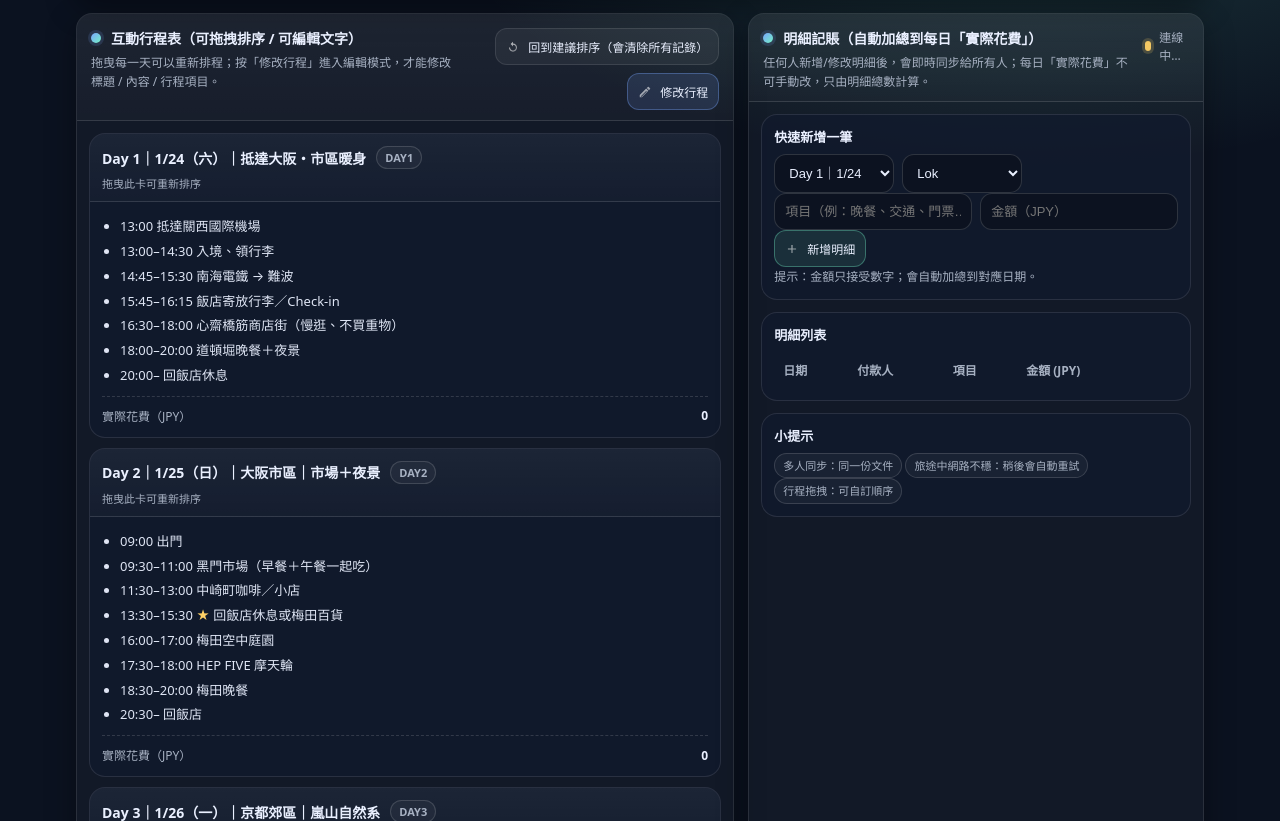
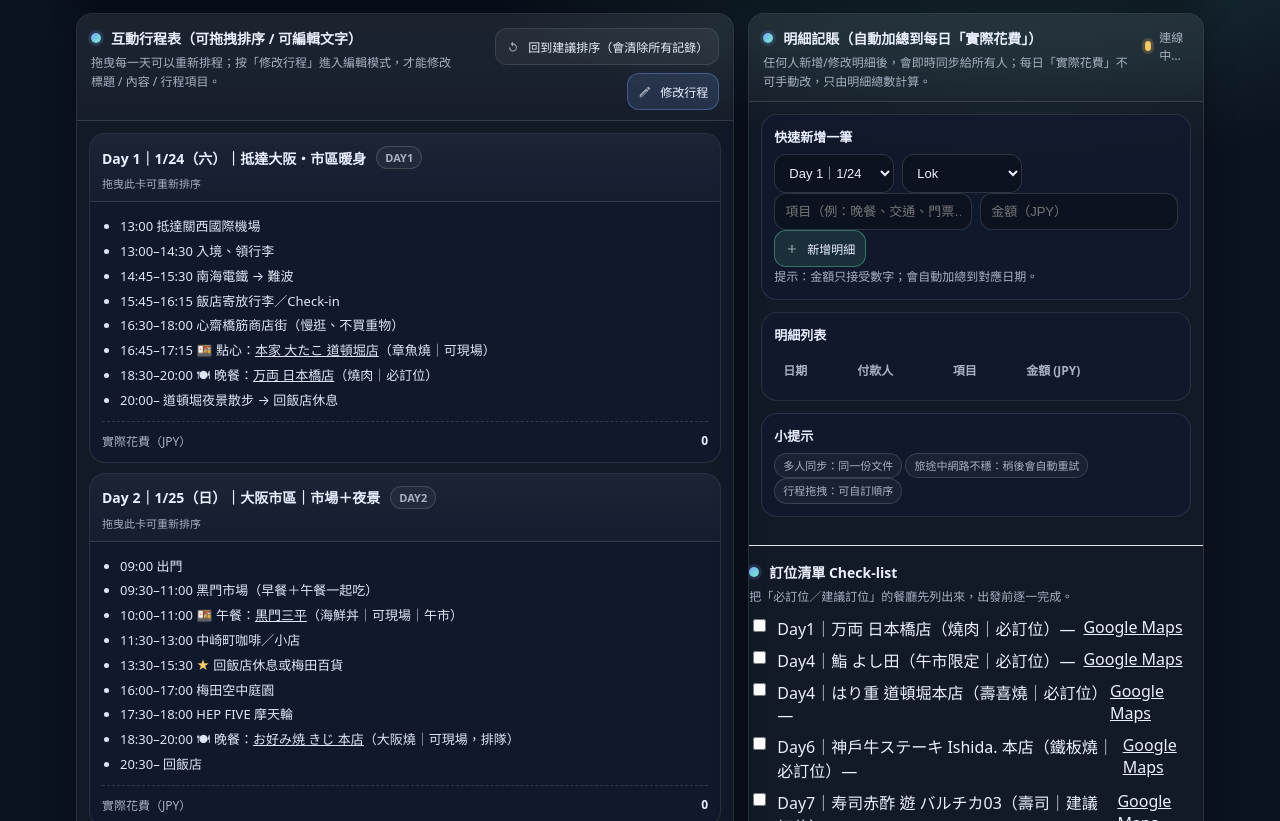
Before and after one commit to Waii823/tokyo-niigata-itinerary, a plain HTML site: page index.html in a window 1280 px wide. Shown: the part 131-952 px from the top of the page. Drawn offline with Linux system fonts and the light colour scheme; no server answers.

Commit message:
Update index.html

```diff
--- a/index.html
+++ b/index.html
@@ -447,7 +447,20 @@
             </div>
           </div>
         </div>
-      </aside>
+
+        <hr style="margin:16px 0;border:0;border-top:1px solid #e5e7eb;" />
+        <div class="resv-block">
+          <div class="panel-title"><span class="panel-title-dot"></span> 訂位清單 Check-list</div>
+          <div class="panel-subtitle">把「必訂位／建議訂位」的餐廳先列出來，出發前逐一完成。</div>
+          <div style="margin-top:10px; display:flex; flex-direction:column; gap:8px;">
+            <label style="display:flex; gap:8px; align-items:flex-start;"><input type="checkbox" /> Day1｜万両 日本橋店（燒肉｜必訂位）— <a href="https://maps.google.com/?q=%E4%B8%87%E4%B8%A1%20%E6%97%A5%E6%9C%AC%E6%A9%8B%E5%BA%97" target="_blank" rel="noopener noreferrer">Google Maps</a></label>
+            <label style="display:flex; gap:8px; align-items:flex-start;"><input type="checkbox" /> Day4｜鮨 よし田（午市限定｜必訂位）— <a href="https://maps.google.com/?q=%E9%AE%A8%20%E3%82%88%E3%81%97%E7%94%B0%20%E4%BA%AC%E9%83%BD" target="_blank" rel="noopener noreferrer">Google Maps</a></label>
+            <label style="display:flex; gap:8px; align-items:flex-start;"><input type="checkbox" /> Day4｜はり重 道頓堀本店（壽喜燒｜必訂位）— <a href="https://maps.google.com/?q=%E3%81%AF%E3%82%8A%E9%87%8D%20%E9%81%93%E9%A0%93%E5%A0%80%E6%9C%AC%E5%BA%97" target="_blank" rel="noopener noreferrer">Google Maps</a></label>
+            <label style="display:flex; gap:8px; align-items:flex-start;"><input type="checkbox" /> Day6｜神戸牛ステーキ Ishida. 本店（鐵板燒｜必訂位）— <a href="https://maps.google.com/?q=%E7%A5%9E%E6%88%B8%E7%89%9B%E3%82%B9%E3%83%86%E3%83%BC%E3%82%AD%20Ishida.%20%E6%9C%AC%E5%BA%97" target="_blank" rel="noopener noreferrer">Google Maps</a></label>
+            <label style="display:flex; gap:8px; align-items:flex-start;"><input type="checkbox" /> Day7｜寿司赤酢 遊 バルチカ03（壽司｜建議訂位）— <a href="https://maps.google.com/?q=%E5%AF%BF%E5%8F%B8%E8%B5%A4%E9%85%A2%20%E9%81%8A%20%E3%83%90%E3%83%AB%E3%83%81%E3%82%AB03" target="_blank" rel="noopener noreferrer">Google Maps</a></label>
+          </div>
+        </div>
+</aside>
     </div>
   </div>
 
@@ -493,8 +506,9 @@
           "14:45–15:30 南海電鐵 → 難波",
           "15:45–16:15 飯店寄放行李／Check-in",
           "16:30–18:00 心齋橋筋商店街（慢逛、不買重物）",
-          "18:00–20:00 道頓堀晚餐＋夜景",
-          "20:00– 回飯店休息"
+          "16:45–17:15 🍱 點心：[本家 大たこ 道頓堀店](https://maps.google.com/?q=%E6%9C%AC%E5%AE%B6%20%E5%A4%A7%E3%81%9F%E3%81%93%20%E9%81%93%E9%A0%93%E5%A0%80%E5%BA%97)（章魚燒｜可現場）",
+          "18:30–20:00 🍽 晚餐：[万両 日本橋店](https://maps.google.com/?q=%E4%B8%87%E4%B8%A1%20%E6%97%A5%E6%9C%AC%E6%A9%8B%E5%BA%97)（燒肉｜必訂位）",
+          "20:00– 道頓堀夜景散步 → 回飯店休息"
         ]
       },
       {
@@ -504,11 +518,12 @@
         items: [
           "09:00 出門",
           "09:30–11:00 黑門市場（早餐＋午餐一起吃）",
+          "10:00–11:00 🍱 午餐：[黒門三平](https://maps.google.com/?q=%E9%BB%92%E9%96%80%E4%B8%89%E5%B9%B3)（海鮮丼｜可現場｜午市）",
           "11:30–13:00 中崎町咖啡／小店",
           "13:30–15:30 ★ 回飯店休息或梅田百貨",
           "16:00–17:00 梅田空中庭園",
           "17:30–18:00 HEP FIVE 摩天輪",
-          "18:30–20:00 梅田晚餐",
+          "18:30–20:00 🍽 晚餐：[お好み焼 きじ 本店](https://maps.google.com/?q=%E3%81%8A%E5%A5%BD%E3%81%BF%E7%84%BC%20%E3%81%8D%E3%81%98%20%E6%9C%AC%E5%BA%97)（大阪燒｜可現場，排隊）",
           "20:30– 回飯店"
         ]
       },
@@ -520,11 +535,11 @@
           "08:30 出門",
           "09:30–10:00 抵達嵐山",
           "10:00–11:30 竹林＋周邊散步",
-          "11:45–12:45 午餐（湯豆腐／日式定食）",
+          "11:45–12:45 🍱 午餐：[嵐山大善](https://maps.google.com/?q=%E5%B5%90%E5%B1%B1%E5%A4%A7%E5%96%84)（壽司｜可現場｜午市）",
           "13:00–14:00 渡月橋＋河畔",
           "14:30–15:30 ★ 咖啡／甜點",
           "16:00–17:00 回大阪",
-          "18:30– 大阪晚餐"
+          "18:30–20:00 🍽 晚餐：[居酒屋 とよ](https://maps.google.com/?q=%E5%B1%85%E9%85%92%E5%B1%8B%20%E3%81%A8%E3%82%88)（海鮮居酒屋｜可現場，常排隊）"
         ]
       },
       {
@@ -535,10 +550,11 @@
           "08:30 出門",
           "09:45–11:30 清水寺",
           "11:30–13:00 二年坂・三年坂（邊走邊吃）",
+          "12:15–13:00 🍱 午餐：[鮨 よし田](https://maps.google.com/?q=%E9%AE%A8%20%E3%82%88%E3%81%97%E7%94%B0%20%E4%BA%AC%E9%83%BD)（壽司｜必訂位｜午市限定）",
           "13:30–14:30 八坂神社",
           "15:00–16:00 ★ 祇園咖啡",
           "16:30–17:30 回大阪",
-          "18:30– 晚餐"
+          "18:30–20:00 🍽 晚餐：[はり重 道頓堀本店](https://maps.google.com/?q=%E3%81%AF%E3%82%8A%E9%87%8D%20%E9%81%93%E9%A0%93%E5%A0%80%E6%9C%AC%E5%BA%97)（壽喜燒｜必訂位）"
         ]
       },
       {
@@ -550,9 +566,9 @@
           "07:00 出門",
           "07:30–08:00 抵達園區排隊",
           "08:30–12:30 超級任天堂世界（優先）",
-          "12:30–13:30 午餐",
+          "12:30–13:30 🍱 午餐：USJ 園內（建議提早用餐避開尖峰）",
           "13:30–17:30 哈利波特＋遊樂設施",
-          "18:00–19:00 晚餐",
+          "18:00–19:00 🍽 晚餐：USJ Citywalk（或園內）",
           "19:30–20:30 ★ 夜間表演／再玩一次",
           "21:30 回飯店"
         ]
@@ -564,21 +580,25 @@
         items: [
           "09:00 出門",
           "10:00–11:30 北野異人館",
-          "12:00–13:30 神戶牛午餐（鐵板燒）",
+          "12:00–13:30 🍱 午餐：[神戸牛ステーキ Ishida. 本店](https://maps.google.com/?q=%E7%A5%9E%E6%88%B8%E7%89%9B%E3%82%B9%E3%83%86%E3%83%BC%E3%82%AD%20Ishida.%20%E6%9C%AC%E5%BA%97)（鐵板燒｜必訂位／可線上預約）",
           "14:00–15:30 神戶港散步",
           "16:30–18:00 摩耶山夜景（或港塔）",
-          "19:30– 回大阪"
+          "19:30– 回大阪",
+          "20:15–21:30 🍽 晚餐（回大阪後）：[麺や而今 大東本店](https://maps.google.com/?q=%E9%BA%BA%E3%82%84%E8%80%8C%E4%BB%8A%20%E5%A4%A7%E6%9D%B1%E6%9C%AC%E5%BA%97)（拉麵｜可現場，排隊）"
         ]
       },
       {
         dayKey: "day7",
         dateLabel: "Day 7｜1/30（五）",
-        title: "大阪市區｜溫泉＋購物",
+        title: "大阪半郊區｜溫泉＋港灣散步＋梅田",
         items: [
-          "10:00 出門",
-          "11:00–15:00 空庭溫泉（含午餐）",
-          "16:00–18:30 心齋橋／難波購物",
-          "19:00– 最後一晚大阪晚餐"
+          "09:30 出門",
+          "10:30–14:00 空庭溫泉（泡湯＋休息）",
+          "14:15–15:00 🍱 午餐：[幸運寿し](https://maps.google.com/?q=%E5%B9%B8%E9%81%8B%E5%AF%BF%E3%81%97%20%E5%BC%81%E5%A4%A9%E7%94%BA)（壽司｜可現場｜午市）",
+          "15:15–16:30 天保山／大阪港（海邊散步、摩天輪視情況）",
+          "17:00–18:00 移動 → 梅田",
+          "18:30–20:00 🍽 晚餐：[寿司赤酢 遊 バルチカ03](https://maps.google.com/?q=%E5%AF%BF%E5%8F%B8%E8%B5%A4%E9%85%A2%20%E9%81%8A%20%E3%83%90%E3%83%AB%E3%83%81%E3%82%AB03)（壽司｜必訂位建議）",
+          "20:00– 回飯店整理行李"
         ]
       },
       {
@@ -588,6 +608,7 @@
         items: [
           "09:30 退房",
           "10:30–14:30 臨空城 Outlet（午餐在此）",
+          "12:00–13:00 🍱 午餐：臨空城 Outlet（現場選擇）",
           "17:30–18:00 抵達關西機場",
           "20:15 起飛 ✈️"
         ]
@@ -756,12 +777,7 @@
           ul.className = "items";
           day.items.forEach(line => {
             const li = document.createElement("li");
-            // ★ 高亮
-            if(line.includes("★")){
-              li.innerHTML = escapeHtml(line).replaceAll("★", `<span class="star">★</span>`);
-            }else{
-              li.textContent = line;
-            }
+            li.innerHTML = renderLineHTML(line);
             ul.appendChild(li);
           });
           body.appendChild(ul);
@@ -834,6 +850,31 @@
         .replaceAll(">","&gt;")
         .replaceAll('"',"&quot;")
         .replaceAll("'","&#039;");
+    }
+
+    function renderLineHTML(line){
+      const s = String(line ?? "");
+      const re = /\[([^\]]+?)\]\((https?:\/\/[^\s)]+)\)/g;
+      let out = "";
+      let last = 0;
+      let m;
+      while((m = re.exec(s)) !== null){
+        const before = s.slice(last, m.index);
+        out += escapeHtml(before);
+        const text = m[1];
+        const url = m[2];
+        const safe = url.startsWith("https://maps.google.com/") || url.startsWith("https://www.google.com/maps");
+        if(safe){
+          out += `<a href="${escapeHtml(url)}" target="_blank" rel="noopener noreferrer">${escapeHtml(text)}</a>`;
+        }else{
+          out += escapeHtml(text);
+        }
+        last = m.index + m[0].length;
+      }
+      out += escapeHtml(s.slice(last));
+      // ★ 高亮
+      out = out.replaceAll("★", `<span class="star">★</span>`);
+      return out;
     }
 
     /***********************
```
